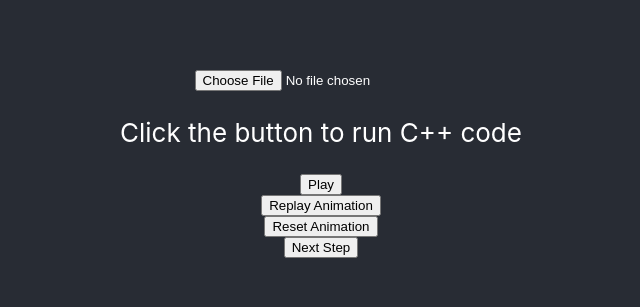
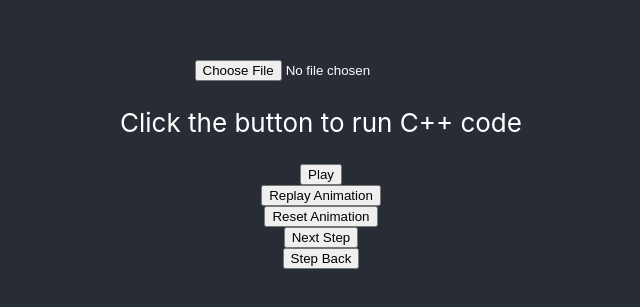
Before and after one commit to Simon-Sprouse/Mosaic, a React (Create React App) app in the folder web/: page / in a window 1280 px wide. Shown: the part 161-468 px from the top of the page, without its empty margins (319-959 px from the left). Built offline with nearby package versions, Linux system fonts and the light colour scheme; no server answers.

Commit message:
bounded render pointer and reverse step function

```diff
--- a/web/src/App.js
+++ b/web/src/App.js
@@ -41,6 +41,9 @@ function App() {
         const dataArray = wasmMosaic.getRawData();
         const imageData = new ImageData(dataArray, width, height);
         ctx.putImageData(imageData, 0, 0);
+
+
+
 
     }
 
@@ -127,6 +130,16 @@ function App() {
 
     }
 
+
+
+    const handlePlayPause = () => {
+        if (!wasmMosaic || wasmMosaic.empty()) {
+            setIsPlaying(false);
+            return;
+        }
+        setIsPlaying(!isPlaying);
+    }
+
     const handleReplay = () => {
         if (!wasmMosaic || wasmMosaic.empty()) return;
         wasmMosaic.resetRenderPointer();
@@ -155,17 +168,48 @@ function App() {
 
     }
 
-    const stepOnce = useCallback(() => {
+    const stepOnce = () => {
         if (isPlaying) return;
         stepK(1);
-    }, [isPlaying, wasmMosaic]);
+    };
+
+    const stepBack = () => {
+
+        if (animationFrameRef.current) {
+            cancelAnimationFrame(animationFrameRef.current);
+            animationFrameRef.current = null;
+        }
+        setIsPlaying(false);
+
+        if (!wasmMosaic || wasmMosaic.empty()) return;
+
+
+
+
+        const canvas = canvasRef.current;
+        const ctx = canvas.getContext('2d');
+
+        const { width, height } = wasmMosaic.getSize();
+        canvas.width = width;
+        canvas.height = height;
+
+        const current = wasmMosaic.getRenderPointer();
+
+        wasmMosaic.resetCanvas();
+        wasmMosaic.resetRenderPointer();
+        wasmMosaic.renderImageRange(0, current - 100);
+
+        const dataArray = wasmMosaic.getRawData();
+        const imageData = new ImageData(dataArray, width, height);
+        ctx.putImageData(imageData, 0, 0);
+    }
 
     return (
         <div className="App">
         <header className="App-header">
             <input type="file" accept="image/*" onChange={handleUpload} />
             <p>{text || "Click the button to run C++ code"}</p>
-            <button onClick={() => setIsPlaying(prev => !prev)}>
+            <button onClick={handlePlayPause}>
                 {isPlaying ? "Pause" : "Play"}
             </button>
             <button onClick={handleReplay}>
@@ -177,6 +221,9 @@ function App() {
             <button onClick={stepOnce}>
                 Next Step
             </button>
+            <button onClick={stepBack}>
+                Step Back
+            </button>
             <canvas ref={canvasRef} />
         </header>
         </div>
```
Also changed, not shown: 2 other files (tests, documents, lock files or other folders).
